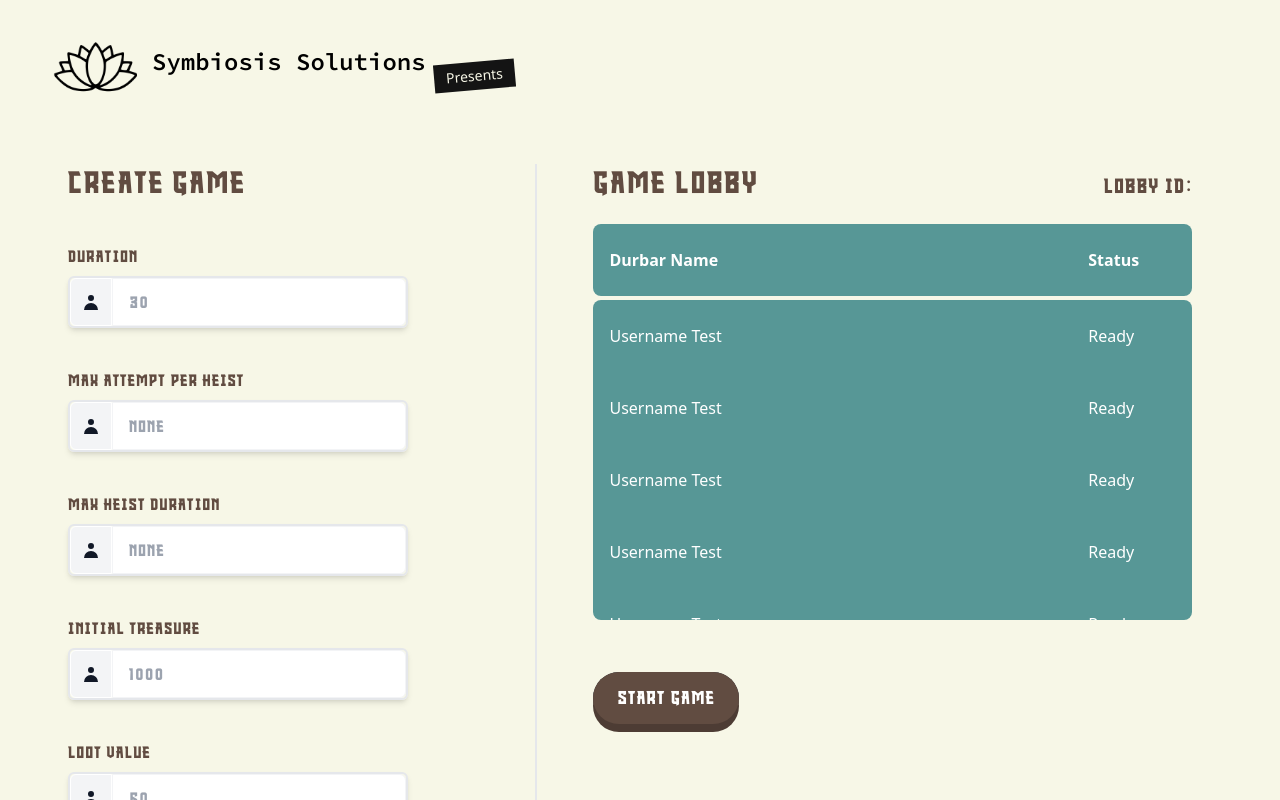
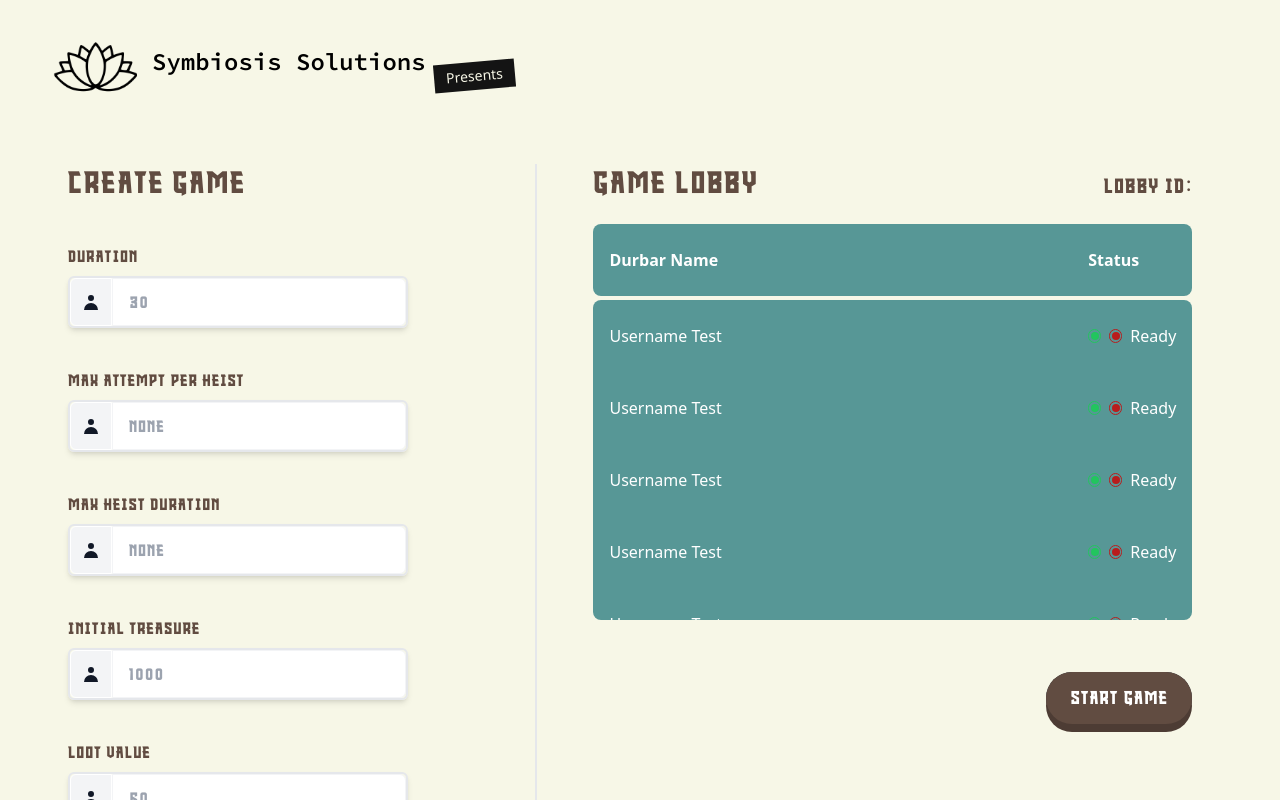
Before and after one commit to symbiosissolutions/durbar-heist, a Next.js app: page /createLobby in a window 1280 px wide. Shown: the top 800 px of the page. Built offline with nearby package versions, Linux system fonts and the light colour scheme; no server answers.

Commit message:
added ready/not ready buttons

```diff
--- a/components/UI/input.js
+++ b/components/UI/input.js
@@ -7,10 +7,7 @@ const input = ({ label, icon, placeholder, onChange, type }) => {
         {label}
       </label>
       <div className="     border-[2px]  flex  rounded-md shadow-md">
-        <button
-          type=" submit"
-          className="flex items-center bg-gray-100 rounded-l-md border border-white justify-center w-12 h-12 text-white "
-        >
+        <div className="flex items-center bg-gray-100 rounded-l-md border border-white justify-center w-12 h-12 text-white ">
           <svg
             xmlns="http://www.w3.org/2000/svg"
             className="h-5 w-5 text-gray-900"
@@ -23,7 +20,7 @@ const input = ({ label, icon, placeholder, onChange, type }) => {
               clipRule="evenodd"
             />
           </svg>
-        </button>
+        </div>
 
         <input
           type={type ? type : "search"}
--- a/pages/createLobby/index.js
+++ b/pages/createLobby/index.js
@@ -75,7 +75,17 @@ const index = () => {
         <td className="p-4 w-4/5 flex  justify-start items-center  rounded-lg rounded-r-none my-2  ">
           Username Test
         </td>
-        <td className="p-4 w-1/5 rounded-lg rounded-l-none my-2 ">Ready</td>
+        <td className="p-4 w-1/5 rounded-lg rounded-l-none my-2 ">
+          <div className=" flex justify-center items-center gap-x-2">
+            <span className=" border  border-green-500 rounded-full">
+              <div className=" w-2 h-2 bg-green-500 rounded-full m-[0.1rem] " />
+            </span>
+            <span className=" border  border-red-700 rounded-full">
+              <div className=" w-2 h-2 bg-red-700 rounded-full m-[0.1rem] " />
+            </span>
+            Ready
+          </div>
+        </td>
       </tr>
     );
   }
@@ -148,7 +158,7 @@ const index = () => {
                         {rows}
                       </tbody>
                     </table>
-                    <div className=" mt-10">
+                    <div className=" mt-10 flex justify-end ">
                       <Button
                         text="Start Game"
                         font="knightWarrior"
```
